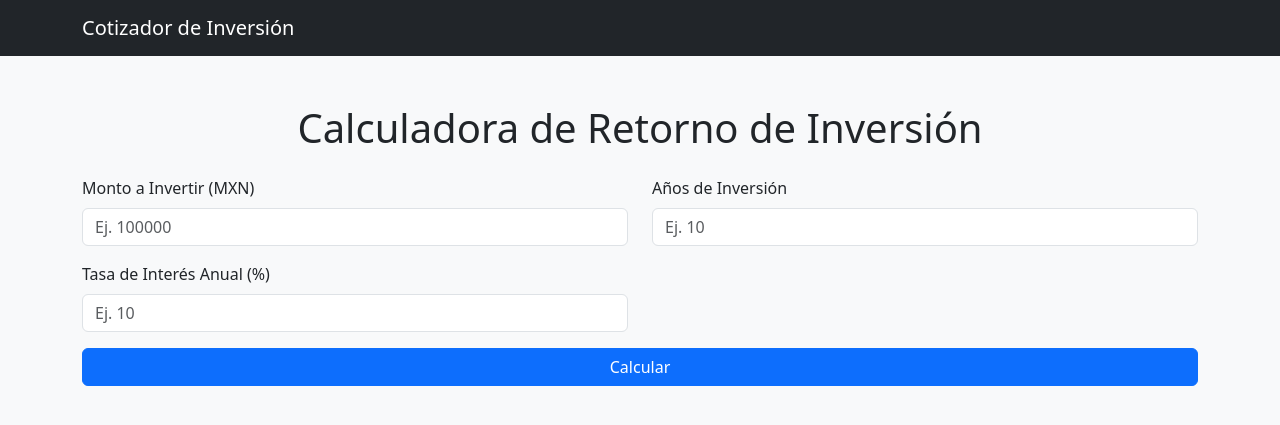
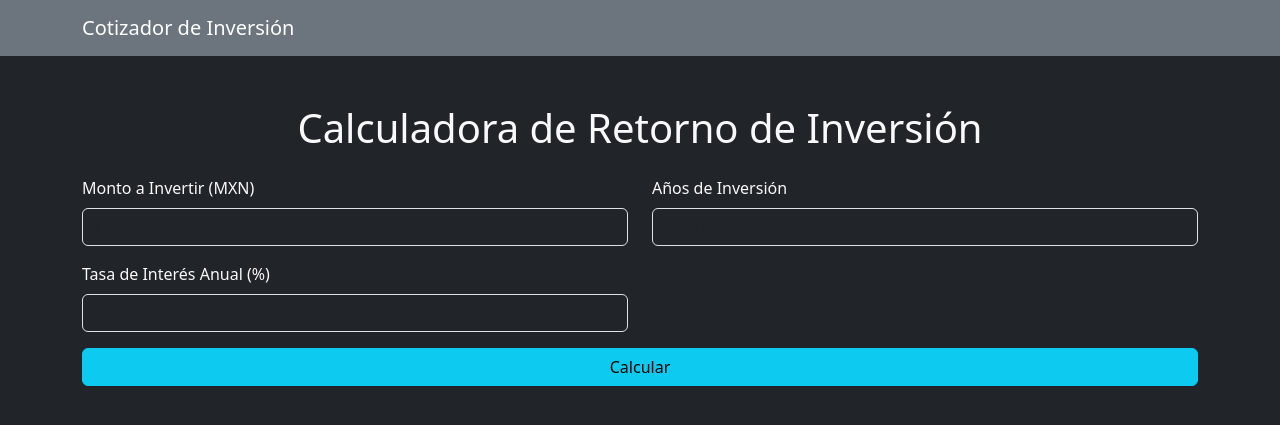
Before and after one commit to jonathanjael/cotizadorROI, a Flask app: page / in a window 1280 px wide. Shown: the top 425 px of the page. Run offline with Flask 3, Linux system fonts and the light colour scheme.

Commit message:
Integracion de Planning

```diff
--- a/templates/index.html
+++ b/templates/index.html
@@ -6,9 +6,9 @@
     <title>Cotizador de Inversión</title>
     <link href="https://cdn.jsdelivr.net/npm/bootstrap@5.3.0-alpha1/dist/css/bootstrap.min.css" rel="stylesheet">
 </head>
-<body class="bg-light">
+<body class="bg-dark text-light">
     <!-- Barra de navegación -->
-    <nav class="navbar navbar-expand-lg navbar-dark bg-dark">
+    <nav class="navbar navbar-expand-lg navbar-dark bg-secondary">
         <div class="container">
             <a class="navbar-brand" href="#">Cotizador de Inversión</a>
         </div>
@@ -23,27 +23,27 @@
                 <!-- Monto de Inversión -->
                 <div class="col-md-6">
                     <label for="inversion" class="form-label">Monto a Invertir (MXN)</label>
-                    <input type="number" class="form-control" id="inversion" placeholder="Ej. 100000" required>
+                    <input type="number" class="form-control bg-dark text-light" id="inversion" placeholder="Ej. 100000" required>
                 </div>
                 <!-- Años de Inversión -->
                 <div class="col-md-6">
                     <label for="anos" class="form-label">Años de Inversión</label>
-                    <input type="number" class="form-control" id="anos" placeholder="Ej. 10" required>
+                    <input type="number" class="form-control bg-dark text-light" id="anos" placeholder="Ej. 10" required>
                 </div>
             </div>
             <!-- Tasa de Interés Anual -->
             <div class="row mb-3">
                 <div class="col-md-6">
                     <label for="tasa" class="form-label">Tasa de Interés Anual (%)</label>
-                    <input type="number" class="form-control" id="tasa" placeholder="Ej. 10" required>
+                    <input type="number" class="form-control bg-dark text-light" id="tasa" placeholder="Ej. 10" required>
                 </div>
             </div>
             <!-- Botón para calcular -->
-            <button type="button" id="calcular-btn" class="btn btn-primary w-100">Calcular</button>
+            <button type="button" id="calcular-btn" class="btn btn-info w-100">Calcular</button>
         </form>
 
         <!-- Contenedor para mostrar los resultados -->
-        <div id="resultado" class="mt-4"></div>
+        <div id="resultado" class="mt-4 text-light"></div>
     </div>
 
     <!-- Scripts -->
```
Also changed, not shown: app.py (line endings or trailing spaces), static/planning/Frame 1.png (added).
